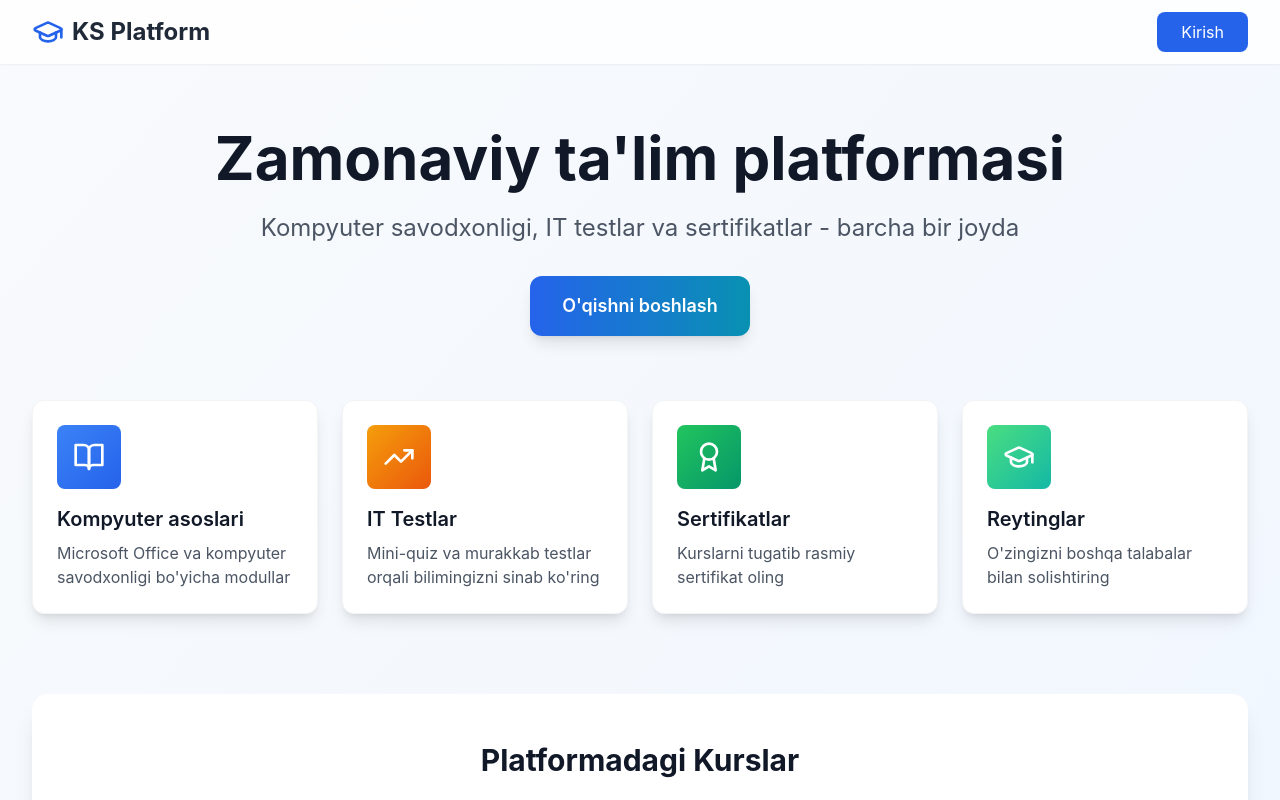
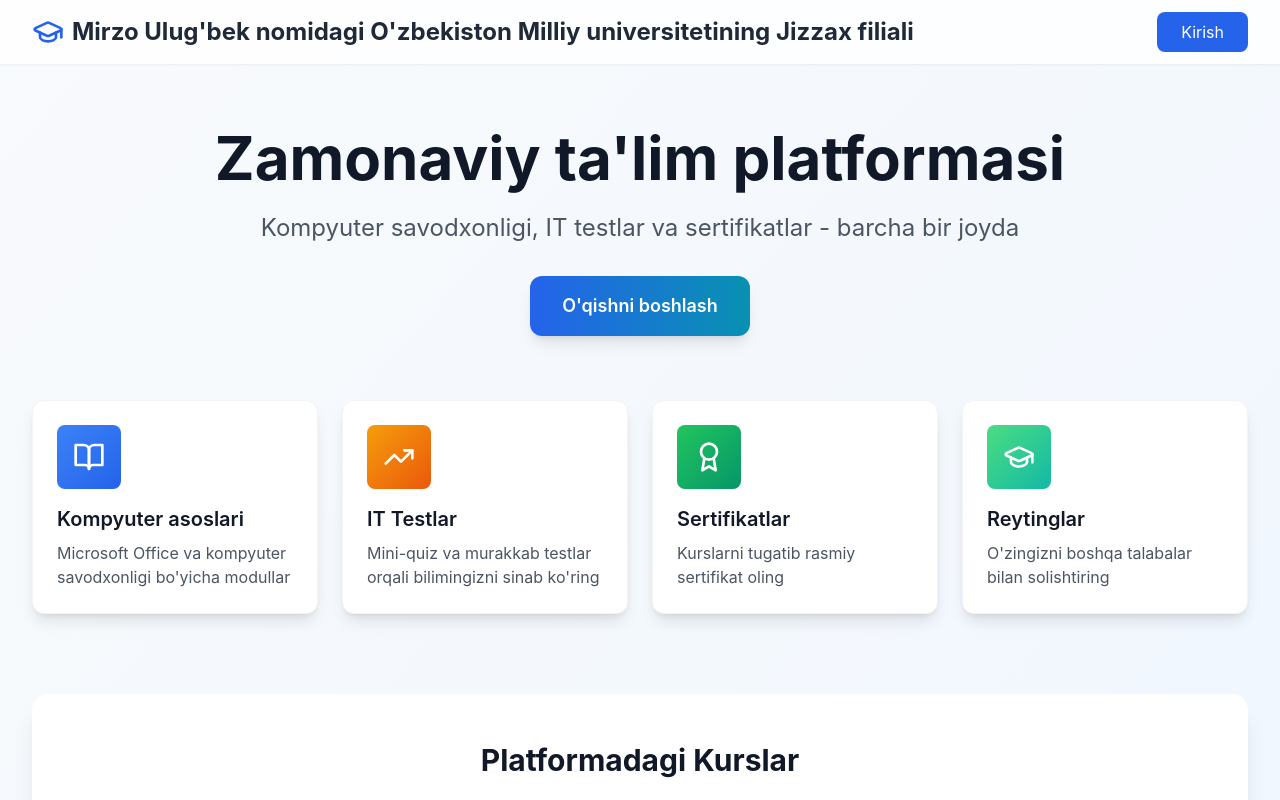
Before and after one commit to uzmujizzax-hash/Besh-tashabbus-JBNUU, a React (Vite) app: page / in a window 1280 px wide. Shown: the top 800 px of the page. Built offline with nearby package versions, Linux system fonts and the light colour scheme.

Commit message:
Update Hero.tsx

```diff
--- a/src/components/Hero.tsx
+++ b/src/components/Hero.tsx
@@ -12,7 +12,7 @@ export default function Hero({ onLoginClick }: HeroProps) {
           <div className="flex justify-between items-center h-16">
             <div className="flex items-center space-x-2">
               <GraduationCap className="h-8 w-8 text-blue-600" />
-              <span className="text-2xl font-bold text-gray-800">KS Platform</span>
+              <span className="text-2xl font-bold text-gray-800">Mirzo Ulug'bek nomidagi O'zbekiston Milliy universitetining Jizzax filiali</span>
             </div>
             <button
               onClick={onLoginClick}
```
